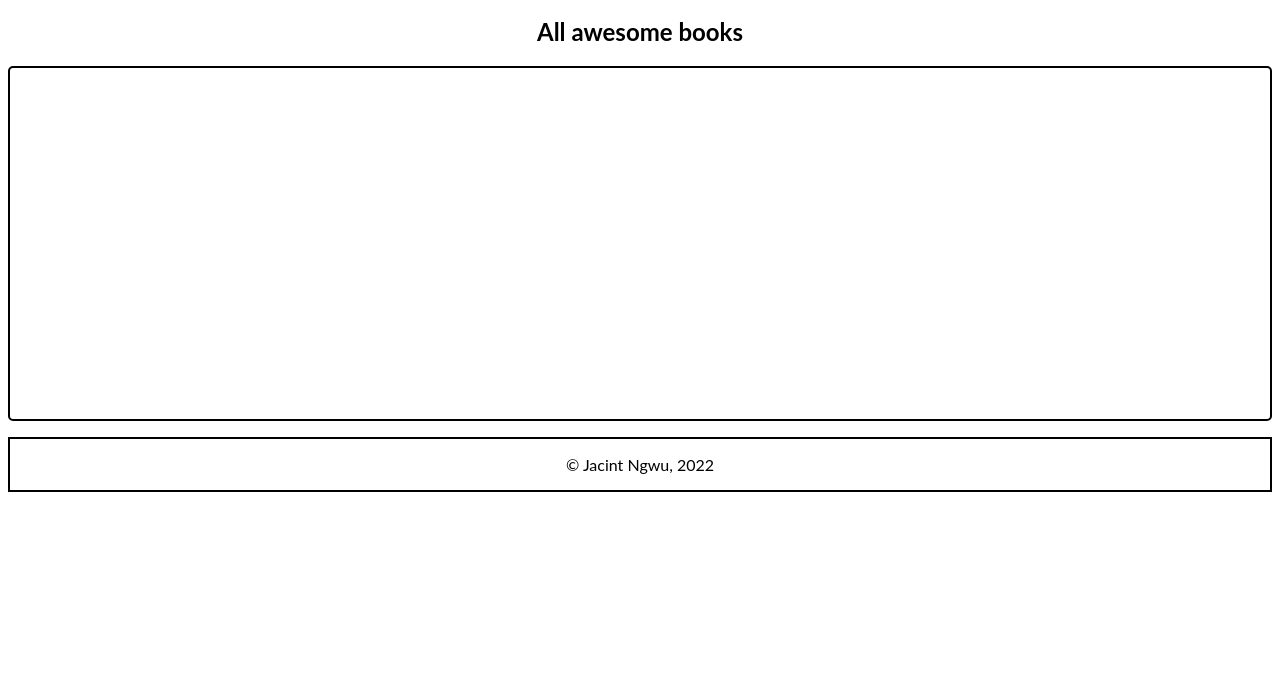
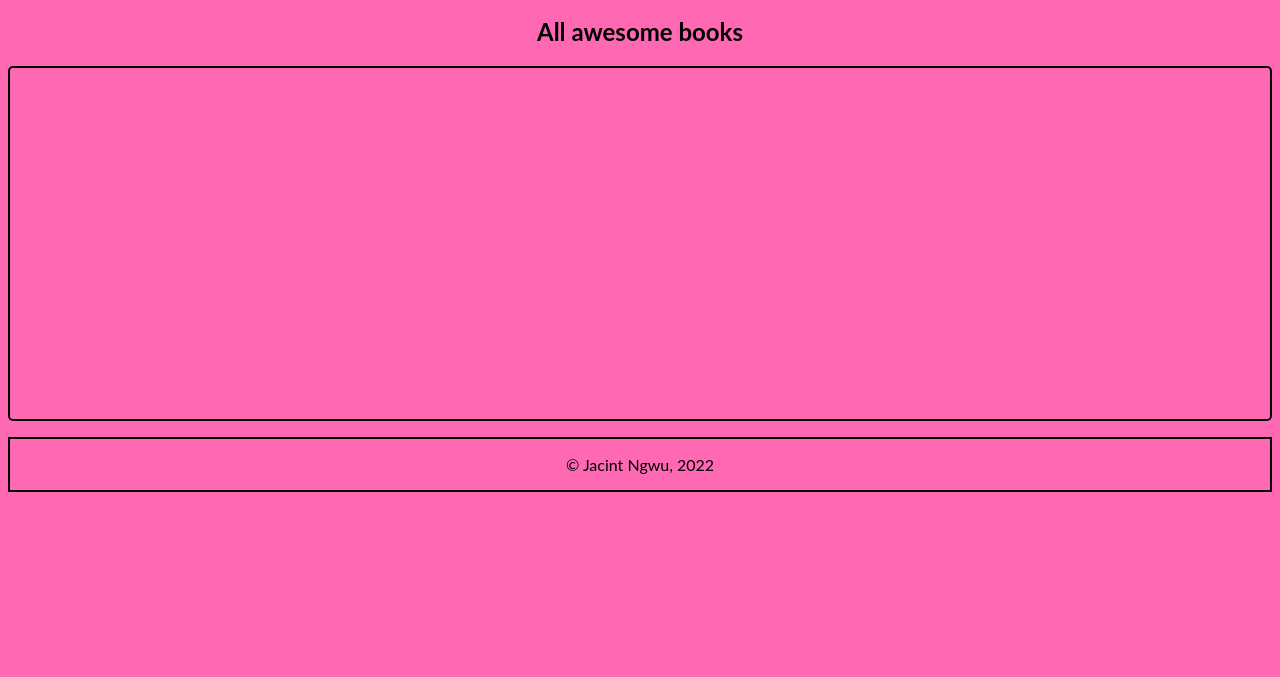
Before and after one commit to JacintaNgwu/Awesome-Books-ES6, a website with bundled scripts: page index.html in a window 1280 px wide. Shown: the part 123-800 px from the top of the page. Built offline with nearby package versions, Linux system fonts and the light colour scheme.

Commit message:
Update index.css

```diff
--- a/index.css
+++ b/index.css
@@ -6,6 +6,7 @@ body {
   color: #000;
   margin-top: 0;
   font-family: lato, sans-serif;
+  background: hotpink;
 }
 
 .navbar {
```
